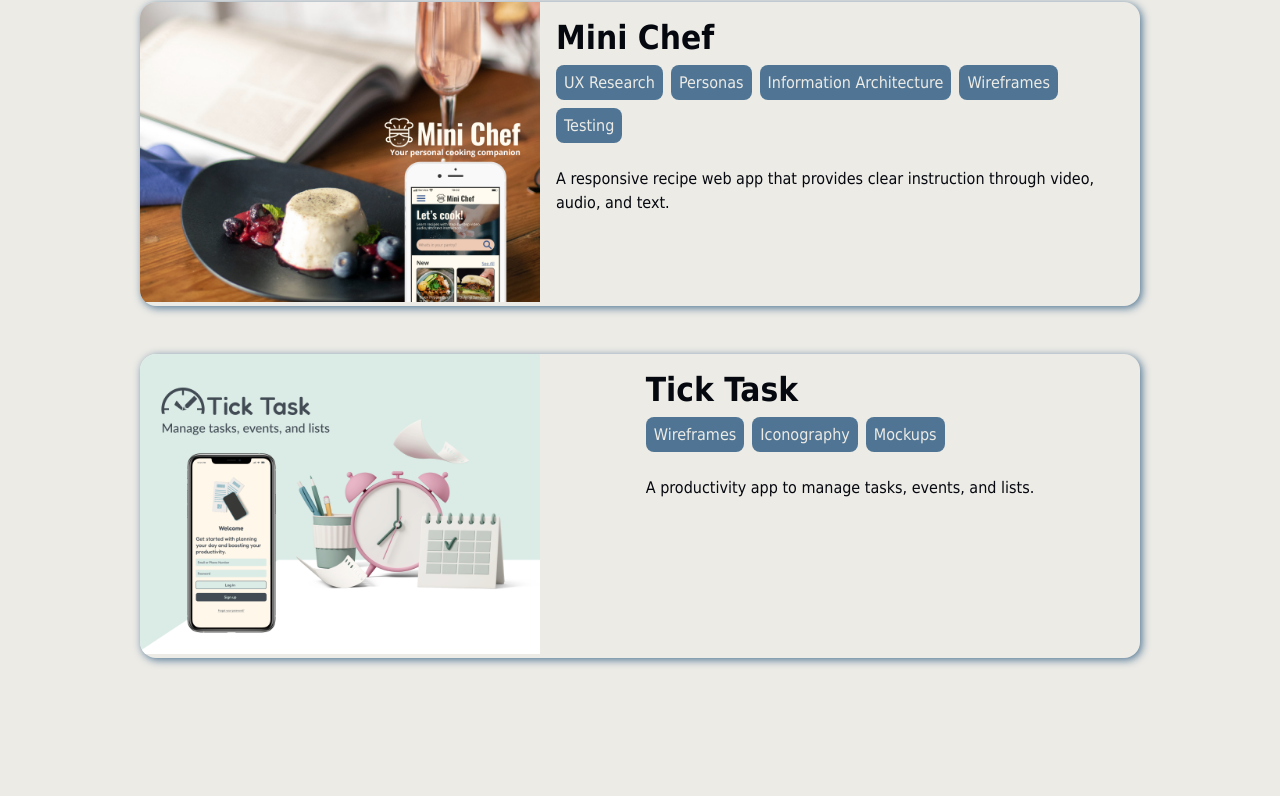
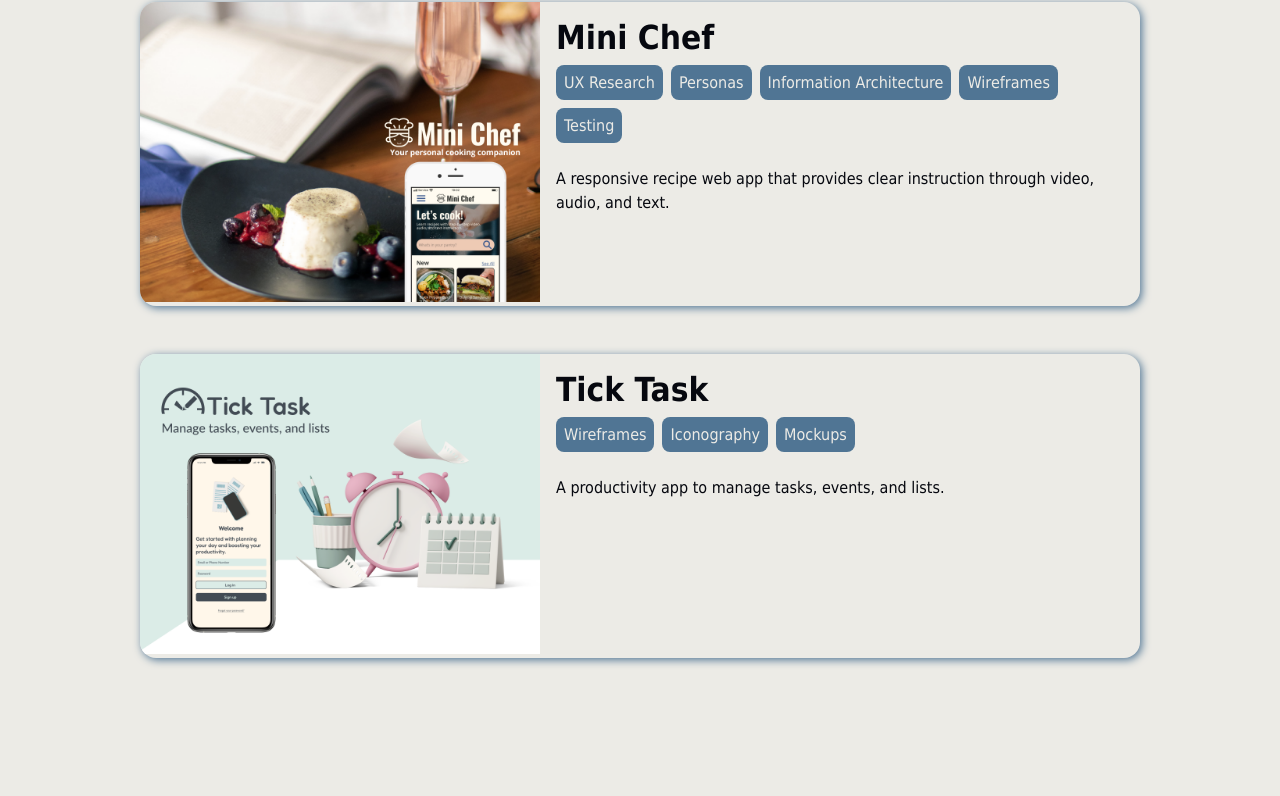
Before and after one commit to homei-leung/portfolio, a plain HTML site: page design.html in a window 1280 px wide. Shown: the part 1631-2427 px from the top of the page. Drawn offline with Linux system fonts and the light colour scheme.

Commit message:
add stretch style to description of project cards

```diff
--- a/design.html
+++ b/design.html
@@ -112,6 +112,7 @@
                     <div class="thumb-container">
                         <img class="thumbnail" src="images/thumbnails/tick-task-thumbnail.png" alt="thumbnail for tick task project">
                     </div>
+                    <div class="stretch">
                         <div class="description">
                             <h3>Tick Task</h3>
                             <div class="tags">
@@ -120,6 +121,7 @@
                                 <span class="tag">Mockups</span>
                             </div>
                             <p class="summary">A productivity app to manage tasks, events, and lists.</p>
+                        </div>
                     </div>
                 </div>
             </a>
--- a/styles.css
+++ b/styles.css
@@ -178,13 +178,12 @@ h1, h2, h3, h4, h5, h6, p {
     flex-wrap: wrap;
     gap: var(--space-xs);
     padding: 16px;
-    justify-content: flex-start;
     max-width: 600px;
 }
 
 .description img {
     object-fit: contain;
-    max-width: 100%;
+    width: 100%;
     height: auto;
     margin-bottom: 32px;
     margin: auto;
@@ -202,6 +201,10 @@ h1, h2, h3, h4, h5, h6, p {
     color: var(--neutral-white);
     padding: 8px;
     border-radius: 8px;
+}
+
+.stretch {
+    width: 100%;
 }
 
 /* Foooter styles */
```
Lines whose indentation alone changed are shown as unchanged.
